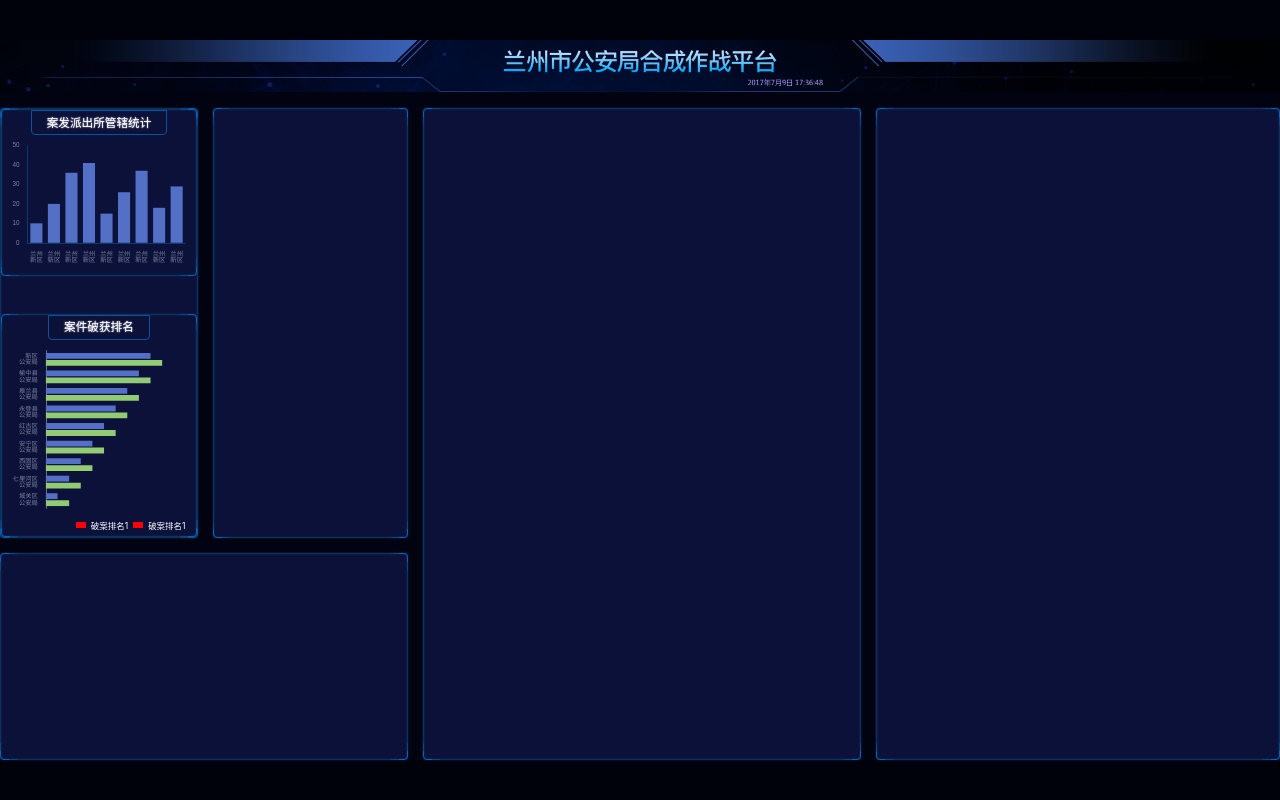
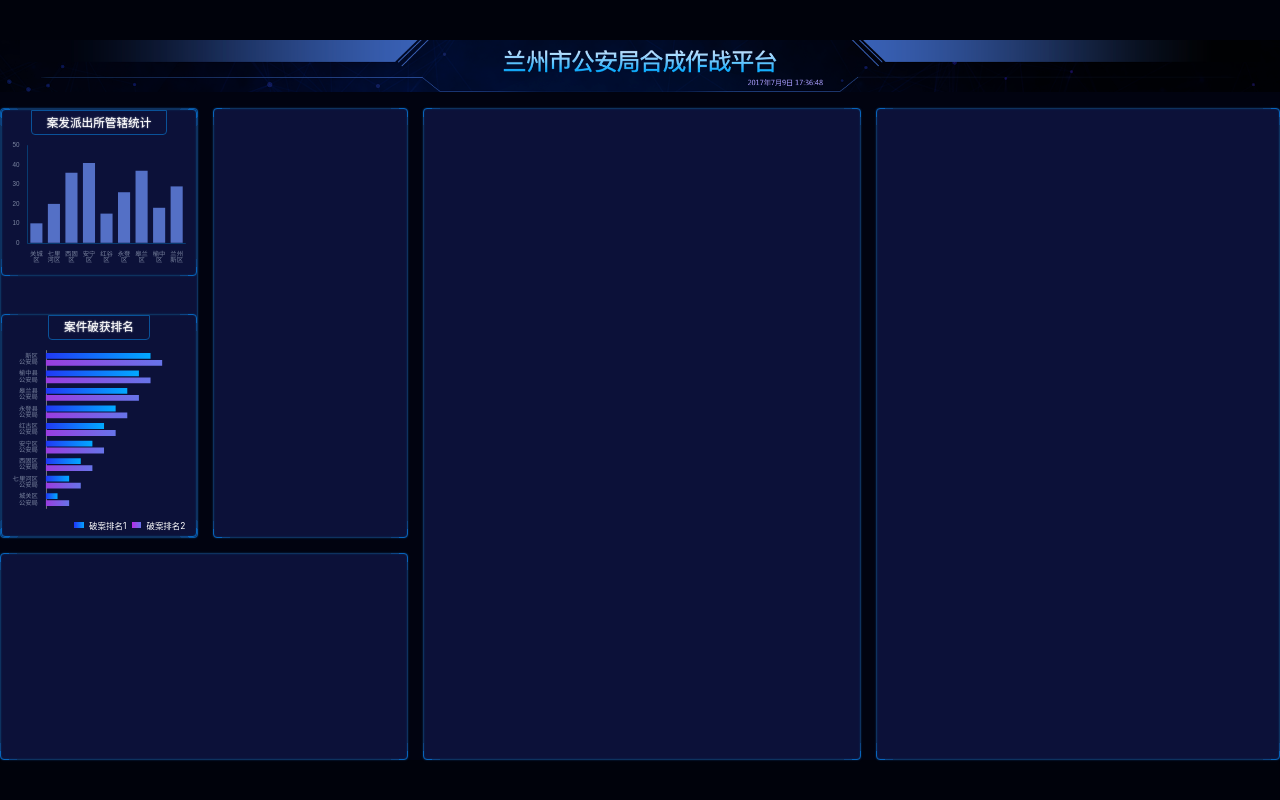
Before and after one commit to HXL1111/Large-screen-visualization, a React (Vite) app: page /#/ in a window 1280 px wide. Built offline with nearby package versions, Linux system fonts and the light colour scheme.

Commit message:
加入渐变

```diff
--- a/src/components/chart-1.tsx
+++ b/src/components/chart-1.tsx
@@ -15,18 +15,7 @@ export const Chart1 = () => {
           },
         },
         xAxis: {
-          data: [
-            '兰州新区',
-            '兰州新区',
-            '兰州新区',
-            '兰州新区',
-            '兰州新区',
-            '兰州新区',
-            '兰州新区',
-            '兰州新区',
-            '兰州新区',
-          ],
-
+          data: ['关城区', '七里河区', '西固区', '安宁区', '红谷区', '永登区', '皋兰区', '榆中区', '兰州新区'],
           axisTick: { show: false },
           axisLine: {
             lineStyle: { color: '#083B70' },
--- a/src/components/chart-2.tsx
+++ b/src/components/chart-2.tsx
@@ -39,11 +39,27 @@ export const Chart2 = () => {
             name: '2011年',
             type: 'bar',
             data: [1, 2, 3, 4, 5, 6, 7, 8, 9],
+            itemStyle: {
+              normal: {
+                color: new echarts.graphic.LinearGradient(0, 0, 1, 0, [
+                  { offset: 0, color: '#2139f5' },
+                  { offset: 1, color: '#01a9ff' },
+                ]),
+              },
+            },
           },
           {
             name: '2012年',
             type: 'bar',
             data: [2, 3, 4, 5, 6, 7, 8, 9, 10],
+            itemStyle: {
+              normal: {
+                color: new echarts.graphic.LinearGradient(0, 0, 1, 0, [
+                  { offset: 0, color: '#9a3de0' },
+                  { offset: 1, color: '#6774e9' },
+                ]),
+              },
+            },
           },
         ],
       })
@@ -56,7 +72,7 @@ export const Chart2 = () => {
       <div ref={divRef} className="chart" />
       <div className="legend">
         <span className="first" /> 破案排名1
-        <span className="second" /> 破案排名1
+        <span className="second" /> 破案排名2
       </div>
     </div>
   )
--- a/src/pages/home.scss
+++ b/src/pages/home.scss
@@ -113,8 +113,10 @@
           margin: 0 px(10);
         }
         .first {
+          background: linear-gradient(90deg, #2034f9 0%, #04a1ff 100%);
         }
         .second {
+          background: linear-gradient(90deg, #b92ae8 0%, #6773e7 100%);
         }
       }
     }
```
